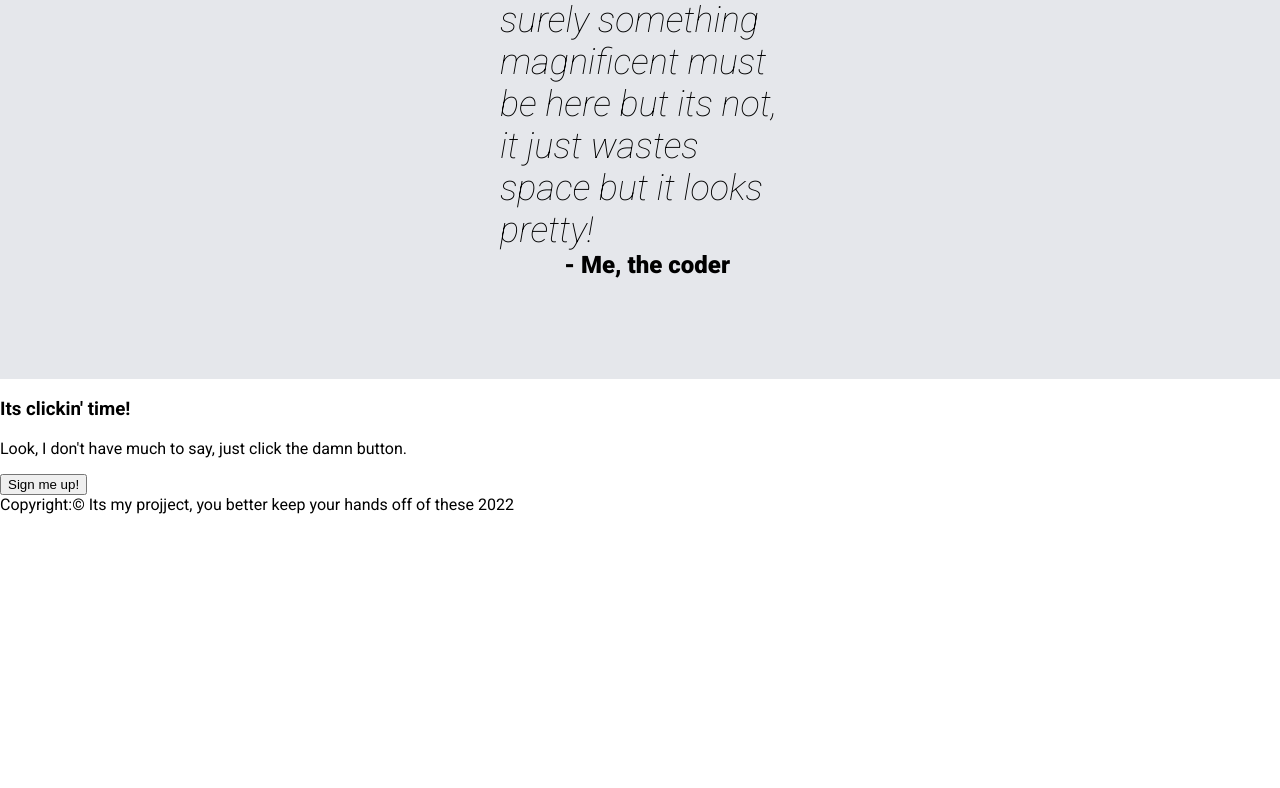
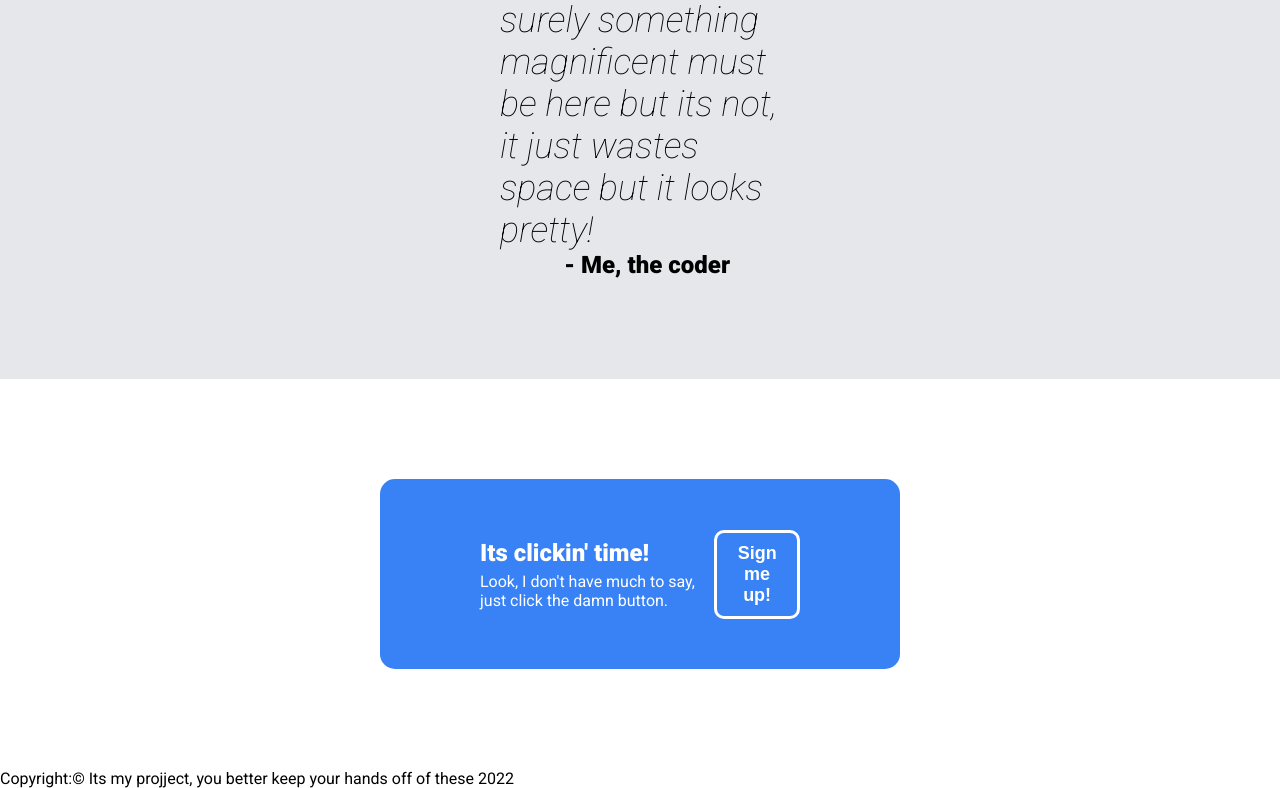
Before and after one commit to Adnans2005/My-First-full-CSS-HTML-Project, a plain HTML site: page index.html in a window 1280 px wide. Shown: the part 1728-2516 px from the top of the page. Before the commit the page ends 2242 px from the top, so only its background shows below. Drawn offline with Linux system fonts and the light colour scheme.

Commit message:
Style CTA Fully

```diff
--- a/style.css
+++ b/style.css
@@ -114,3 +114,34 @@ body {
     margin: 0%;
     padding-right: 50px;
 }
+.cta {
+    background:#3882f6;
+    margin: 100px 380px;
+    height: 150px;
+    display: flex;
+    justify-content: space-between;
+    padding: 20px 100px;
+    align-items: center;
+    border-radius: 15px;
+}
+.cta-text h3 {
+    font-size: 24px;
+    font-weight: 900;
+    margin: 0%;
+    color: white;
+    margin-bottom: 5px
+}
+.cta-text p {
+    color: white;
+    font-weight: 18px;
+    margin: 0%;
+}
+.cta-button button{
+    background: #3882f6;
+    border: 3px solid white;
+    padding: 10px 20px;
+    color: white;
+    font-weight: 900;
+    font-size: 18px;
+    border-radius: 10px;
+}
```
